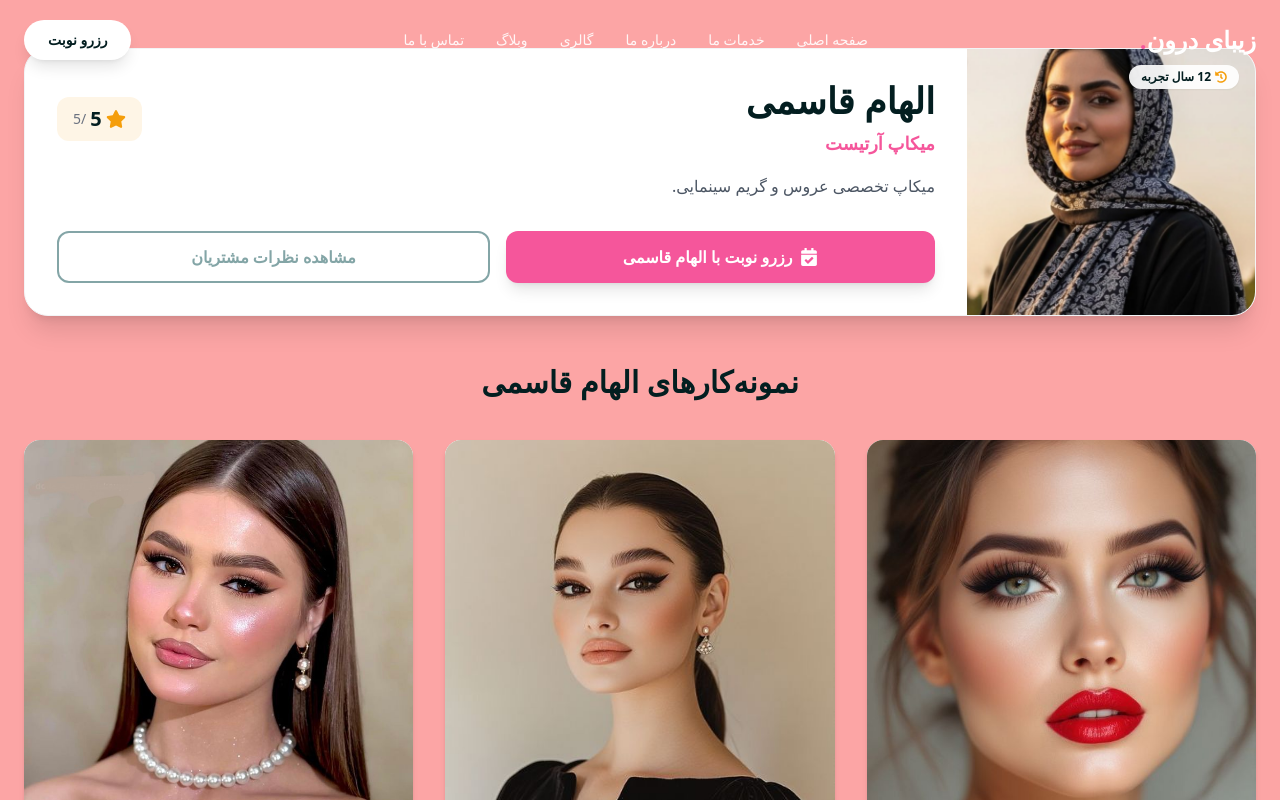
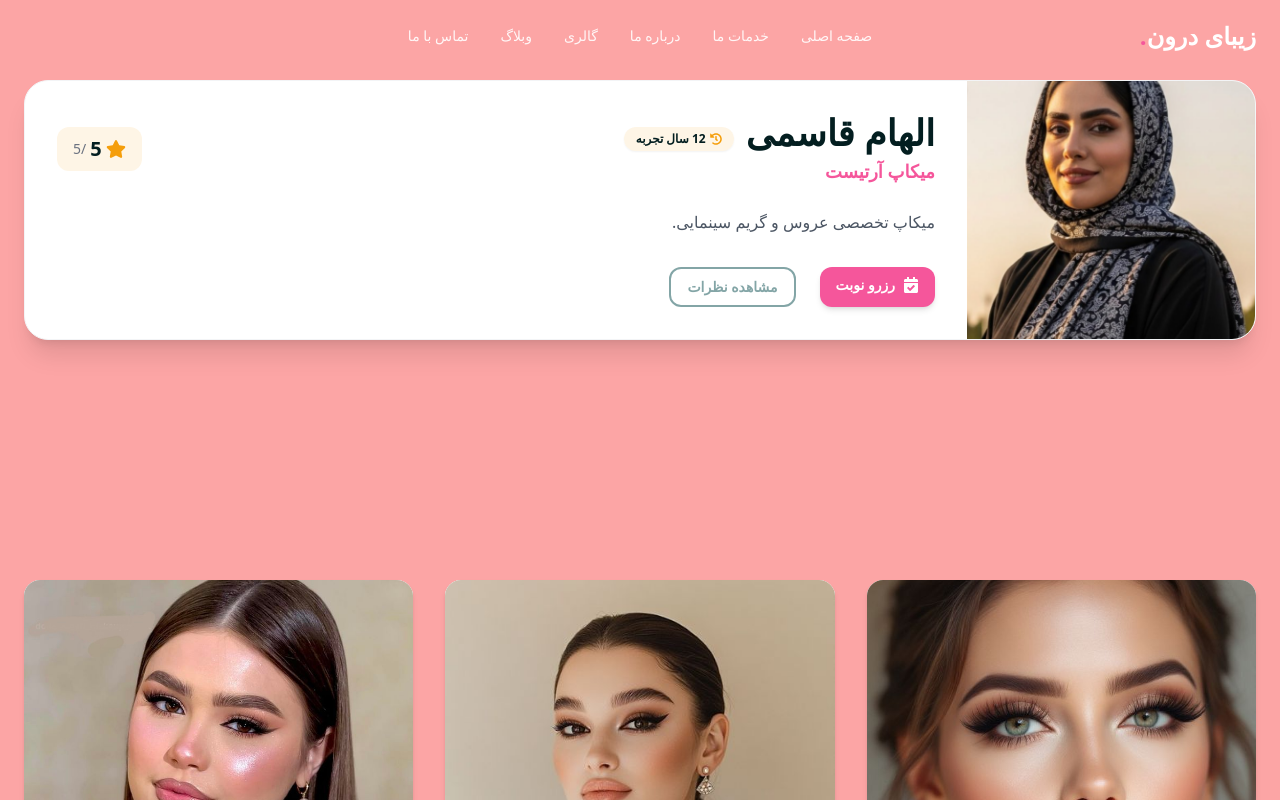
Before and after one commit to AmirMirzapoor/beauty-inside, a Next.js app: page /artists/elham-ghasemi in a window 1280 px wide. Shown: the top 800 px of the page. Built offline with nearby package versions, Linux system fonts and the light colour scheme.

Commit message:
Update Gallary, artists' profile page, Header,etc.

```diff
--- a/src/app/artists/[slug]/page.tsx
+++ b/src/app/artists/[slug]/page.tsx
@@ -86,15 +86,12 @@ export default async function ArtistProfilePage({ params }: Props) {
       {/* ✅ Suspense for streaming */}
       <Suspense fallback={<ArtistProfileSkeleton />}>
         {/* Artist Info Section */}
-        <section className="container mx-auto px-6 py-12">
+        <section className="container mx-auto px-6 py-20">
           <ArtistInfoCard artist={artist} />
         </section>
 
         {/* Portfolio Section */}
-        <section className="container mx-auto px-6 pb-16">
-          <h2 className="text-3xl font-bold text-center mb-10 text-brand-green-dark">
-            نمونه‌کارهای {artist.name}
-          </h2>
+        <section className="container mx-auto px-6 py-40 pb-16">
           <ArtistPortfolioGrid items={portfolioItems} />
         </section>
       </Suspense>
--- a/src/app/booking/page.tsx
+++ b/src/app/booking/page.tsx
@@ -40,12 +40,11 @@ export default function BookingPage() {
                   اگر هنوز مطمئن نیستید چه خدماتی برای شما مناسب است، می‌توانید مستقیماً با ما تماس بگیرید.
                 </p>
                 <a href="tel:+982112345678" className="flex items-center gap-4 text-white hover:text-brand-pink transition-colors group">
-                    <div className="w-12 h-12 rounded-full bg-white/10 flex items-center justify-center group-hover:bg-brand-pink transition-colors">
+                    <div className="w-12 h-12 rounded-full bg-white/10 flex items-center justify-center group-hover:bg-brand-pink-light transition-colors">
                       <FaPhoneAlt />
                     </div>
-                    {/* ✅ اصلاح جهت نمایش شماره تلفن با dir="ltr" */}
                     <span className="text-xl font-bold text-left" dir="ltr">
-                      +98 21 1234 5678
+                      021 1234 5678
                     </span>
                 </a>
               </div>
--- a/src/app/gallery/page.tsx
+++ b/src/app/gallery/page.tsx
@@ -101,7 +101,7 @@ export default function GalleryPage() {
                     {item.artist && (
                       <Link
                       href={`/artists/${item.artist.slug}`}
-                        className="absolute bottom-0 right-4 left-4 bg-white/95 backdrop-blur-md p-3 rounded-2xl flex items-center gap-3 translate-y-full group-hover:translate-y-2 transition-transform duration-300 delay-150 shadow-lg z-20 cursor-pointer hover:bg-brand-pink hover:text-white group/artist"
+                      className="absolute bottom-0 right-4 left-4 bg-white/95 p-3 rounded-2xl flex items-center gap-3 translate-y-[105%] group-hover:translate-y-[-13%] transition-transform duration-300 delay-150 shadow-lg z-20 cursor-pointer hover:bg-brand-pink hover:text-white group/artist"
                     >
                       <div className="relative w-10 h-10 rounded-full overflow-hidden border-2 border-brand-pink group-hover/artist:border-white transition-colors">
                         <Image src={item.artist.profilePic} alt={item.artist.name} fill className="object-cover" />
--- a/src/components/layout/Footer.tsx
+++ b/src/components/layout/Footer.tsx
@@ -88,7 +88,7 @@ export default function Footer() {
               </li>
               <li className="flex items-center gap-3 text-sm text-gray-400">
                 <FiPhone className="text-brand-pink text-xl flex-shrink-0" />
-                <a href="tel:02112345678" className="hover:text-white transition-colors ltr">
+                <a href="tel:02112345678" className="hover:text-white transition-colors"  dir="ltr">
                   ۰۲۱ - ۱۲۳۴ ۵۶۷۸
                 </a>
               </li>
--- a/src/components/layout/Header.tsx
+++ b/src/components/layout/Header.tsx
@@ -12,7 +12,6 @@ const Header: FC = () => {
 
   useEffect(() => {
     const handleScroll = () => {
-      // تغییر استایل هدر وقتی کاربر اسکرول می‌کند
       setIsScrolled(window.scrollY > 20);
     };
     window.addEventListener("scroll", handleScroll, { passive: true });
@@ -23,23 +22,27 @@ const Header: FC = () => {
     <header
       className={`fixed top-0 left-0 right-0 z-50 transition-all duration-500 ${
         isScrolled
-          ? "bg-white/90 backdrop-blur-md shadow-sm py-3" // حالت اسکرول شده (شیشه‌ای)
-          : "bg-transparent py-5" // حالت اولیه (شفاف)
+          ? "bg-white/90 backdrop-blur-md shadow-sm py-3"
+          : "bg-transparent py-5"
       }`}
     >
-      <nav className="container mx-auto px-6 flex justify-between items-center">
-        {/* لوگو */}
-        <Link href="/" className="relative z-50 group">
-          <span className={`text-2xl font-bold transition-colors duration-300 ${
-            isScrolled ? "text-brand-green-dark" : "text-white"
-          }`}>
-            زیبای درون
-            <span className="text-brand-pink">.</span>
-          </span>
-        </Link>
+      <nav className="container mx-auto px-6 relative flex items-center justify-between">
 
-        {/* منوی دسکتاپ */}
-        <div className="hidden md:flex items-center space-x-8 space-x-reverse">
+        {/* لوگو - سمت راست (فارس) / سمت چپ (ltr) */}
+        <div className="z-50">
+          <Link href="/" className="relative group">
+            <span
+              className={`text-2xl font-bold transition-colors duration-300 ${
+                isScrolled ? "text-brand-green-dark" : "text-white"
+              }`}
+            >
+              زیبای درون<span className="text-brand-pink">.</span>
+            </span>
+          </Link>
+        </div>
+
+        {/* منو - دقیقاً وسط صفحه */}
+        <div className="hidden md:flex items-center space-x-8 space-x-reverse absolute left-1/2 -translate-x-1/2">
           {navLinks.map((link) => (
             <Link
               key={link.href}
@@ -55,33 +58,22 @@ const Header: FC = () => {
           ))}
         </div>
 
-        {/* دکمه رزرو (دسکتاپ) */}
-        <Link
-          href="/booking"
-          className={`hidden md:inline-flex px-6 py-2.5 rounded-full text-sm font-bold transition-all duration-300 shadow-lg hover:shadow-xl hover:-translate-y-0.5 ${
-             isScrolled
-              ? "bg-brand-pink text-white hover:bg-brand-pink-dark"
-              : "bg-white text-brand-green-dark hover:bg-gray-100"
-          }`}
-        >
-          رزرو نوبت
-        </Link>
-
-        {/* دکمه منوی موبایل */}
+        {/* دکمه منوی موبایل - سمت مخالف لوگو */}
         <div className="md:hidden z-50">
           <button
             onClick={() => setIsMenuOpen(!isMenuOpen)}
             className={`focus:outline-none transition-colors duration-300 ${
-               isMenuOpen || isScrolled ? "text-brand-green-dark" : "text-white"
+              isMenuOpen || isScrolled ? "text-brand-green-dark" : "text-white"
             }`}
             aria-label="منوی موبایل"
           >
             {isMenuOpen ? <FiX size={28} /> : <FiMenu size={28} />}
           </button>
         </div>
-      </nav>
 
-      {/* منوی موبایل (Overlay) */}
+        </nav>
+
+      {/* منوی موبایل */}
       <AnimatePresence>
         {isMenuOpen && (
           <motion.div
@@ -101,6 +93,8 @@ const Header: FC = () => {
                 {link.label}
               </Link>
             ))}
+
+            {/* دکمه رزرو در موبایل همچنان باقی می‌ماند */}
             <Link
               href="/booking"
               onClick={() => setIsMenuOpen(false)}
--- a/src/components/sections/ArtistInfoCard.tsx
+++ b/src/components/sections/ArtistInfoCard.tsx
@@ -1,6 +1,6 @@
 import Image from "next/image";
 import Link from "next/link";
-import { FaStar, FaCalendarCheck, FaHistory } from "react-icons/fa"; // استفاده از آیکون‌های استاندارد
+import { FaStar, FaCalendarCheck, FaHistory } from "react-icons/fa";
 import type { Artist } from "@/components/common/types";
 
 interface Props {
@@ -10,7 +10,8 @@ interface Props {
 export default function ArtistInfoCard({ artist }: Props) {
   return (
     <article className="bg-white rounded-3xl shadow-xl overflow-hidden border border-gray-100 flex flex-col md:flex-row">
-      {/* بخش تصویر */}
+
+      {/* تصویر */}
       <div className="relative w-full md:w-72 h-72 md:h-auto flex-shrink-0 bg-gray-100">
         <Image
           src={artist.profilePic}
@@ -20,23 +21,30 @@ export default function ArtistInfoCard({ artist }: Props) {
           className="object-cover"
           priority
         />
-        {/* بج سابقه کار */}
-        {artist.experience && (
-          <div className="absolute top-4 right-4 bg-white/90 backdrop-blur px-3 py-1 rounded-full text-xs font-bold text-brand-green-dark shadow-sm flex items-center gap-1">
-            <FaHistory className="text-brand-gold" />
-            <span>{artist.experience} تجربه</span>
-          </div>
-        )}
       </div>
 
-      {/* بخش اطلاعات */}
-      <div className="flex-1 p-8 flex flex-col justify-center text-center md:text-right">
-        <div className="flex flex-col md:flex-row justify-between items-center mb-4 gap-4">
-          <div>
-            <h1 className="text-3xl md:text-4xl font-bold text-brand-green-dark mb-2">
-              {artist.name}
-            </h1>
-            <p className="text-lg text-brand-pink font-semibold">
+      {/* اطلاعات */}
+      <div className="flex-1 p-6 md:p-8 flex flex-col justify-center text-center md:text-right">
+
+        {/* نام آرتیست + بج سابقه */}
+        <div className="flex flex-col md:flex-row items-center justify-between gap-4 mb-6">
+
+          {/* نام + تخصص + بج سابقه */}
+          <div className="flex flex-col items-center md:items-start">
+            <div className="flex items-center gap-3">
+              <h1 className="text-3xl md:text-4xl font-bold text-brand-green-dark">
+                {artist.name}
+              </h1>
+
+              {artist.experience && (
+                <div className="bg-brand-gold/10 backdrop-blur px-3 py-1 rounded-full text-xs font-bold text-brand-green-dark shadow-sm flex items-center gap-1 mt-3">
+                  <FaHistory className="text-brand-gold" />
+                  <span>{artist.experience} تجربه</span>
+                </div>
+              )}
+            </div>
+
+            <p className="text-lg text-brand-pink font-semibold mt-1">
               {artist.specialty}
             </p>
           </div>
@@ -44,31 +52,38 @@ export default function ArtistInfoCard({ artist }: Props) {
           {/* امتیاز */}
           <div className="flex items-center gap-1 bg-brand-gold/10 px-4 py-2 rounded-xl">
             <FaStar className="text-brand-gold text-xl" />
-            <span className="text-xl font-bold text-brand-green-dark">{artist.rating}</span>
+            <span className="text-xl font-bold text-brand-green-dark">
+              {artist.rating}
+            </span>
             <span className="text-sm text-gray-500">/5</span>
           </div>
         </div>
 
+        {/* بیوگرافی */}
         <p className="text-gray-600 mb-8 leading-relaxed max-w-2xl text-justify md:text-right">
           {artist.bio}
         </p>
 
-        {/* دکمه‌های عملیاتی */}
-        <div className="flex flex-col sm:flex-row gap-4 mt-auto">
+        {/* دکمه‌ها */}
+        <div className="flex flex-col sm:flex-row gap-6 mt-auto justify-center md:justify-start">
+
           <Link
             href={`/booking?artist=${artist.slug}`}
-            className="flex-1 flex items-center justify-center gap-2 bg-brand-pink hover:bg-brand-pink-dark text-white py-3 px-6 rounded-xl font-bold transition-all shadow-lg hover:shadow-brand-pink/30 hover:-translate-y-1"
+            className="w-full sm:w-auto px-4 py-2 text-sm bg-brand-pink hover:bg-brand-pink-dark text-white rounded-xl font-bold transition-all shadow-md hover:shadow-brand-pink/30"
           >
-            <FaCalendarCheck className="text-lg" />
-            رزرو نوبت با {artist.name}
+            <div className="flex items-center justify-center gap-2">
+              <FaCalendarCheck className="text-base" />
+              رزرو نوبت
+            </div>
           </Link>
 
           <button
-            disabled // فعلاً غیرفعال تا بعداً پیاده‌سازی شود
-            className="flex-1 border-2 border-brand-green text-brand-green font-bold py-3 px-6 rounded-xl hover:bg-brand-green hover:text-white transition-all opacity-50 cursor-not-allowed"
+            disabled
+            className="w-full sm:w-auto px-4 py-2 text-sm border-2 border-brand-green text-brand-green rounded-xl opacity-50 cursor-not-allowed font-bold"
           >
-             مشاهده نظرات مشتریان
+            مشاهده نظرات
           </button>
+
         </div>
       </div>
     </article>
--- a/src/components/sections/Hero.tsx
+++ b/src/components/sections/Hero.tsx
@@ -40,7 +40,7 @@ const HeroSection: FC = () => (
           <p className="text-lg md:text-xl text-gray-100 mb-8 leading-relaxed">
             با بهره‌گیری از برترین متخصصان و متریال درجه یک، زیبایی طبیعی خود را به اوج برسانید.
             {/* استفاده از گیومه فارسی برای جلوگیری از خطای بیلد */}
-            ما در «زیبای درون» منتظر درخشش شما هستیم.
+             ما در «زیبای درون» منتظر درخشش شما هستیم.
           </p>
 
           <div className="flex flex-col sm:flex-row gap-4 justify-center md:justify-start">
```
Also changed, not shown: src/app/page.tsx (+4 -4 lines), src/components/booking/BookingForm.tsx (+4 -4 lines), src/components/sections/Gallery.tsx (+5 -5 lines). Lines whose indentation alone changed are shown as unchanged.
